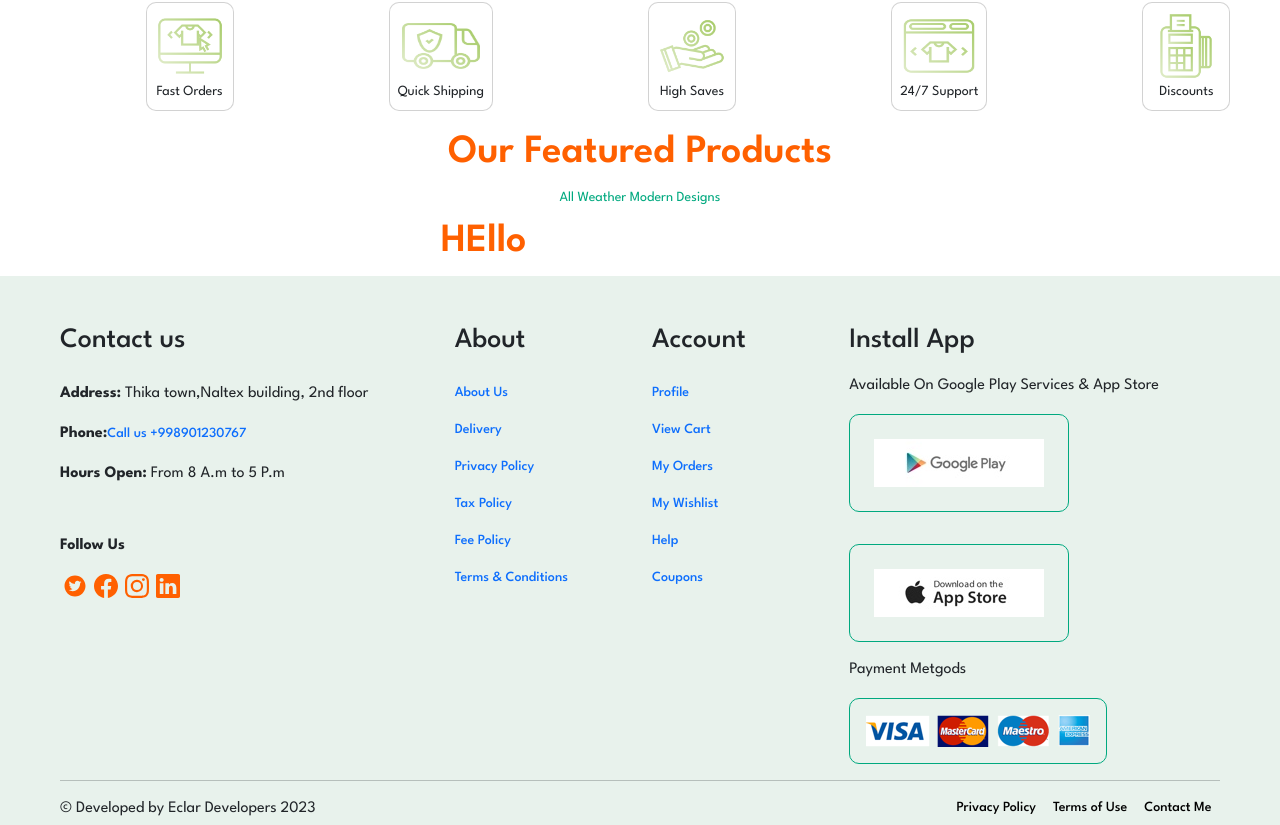
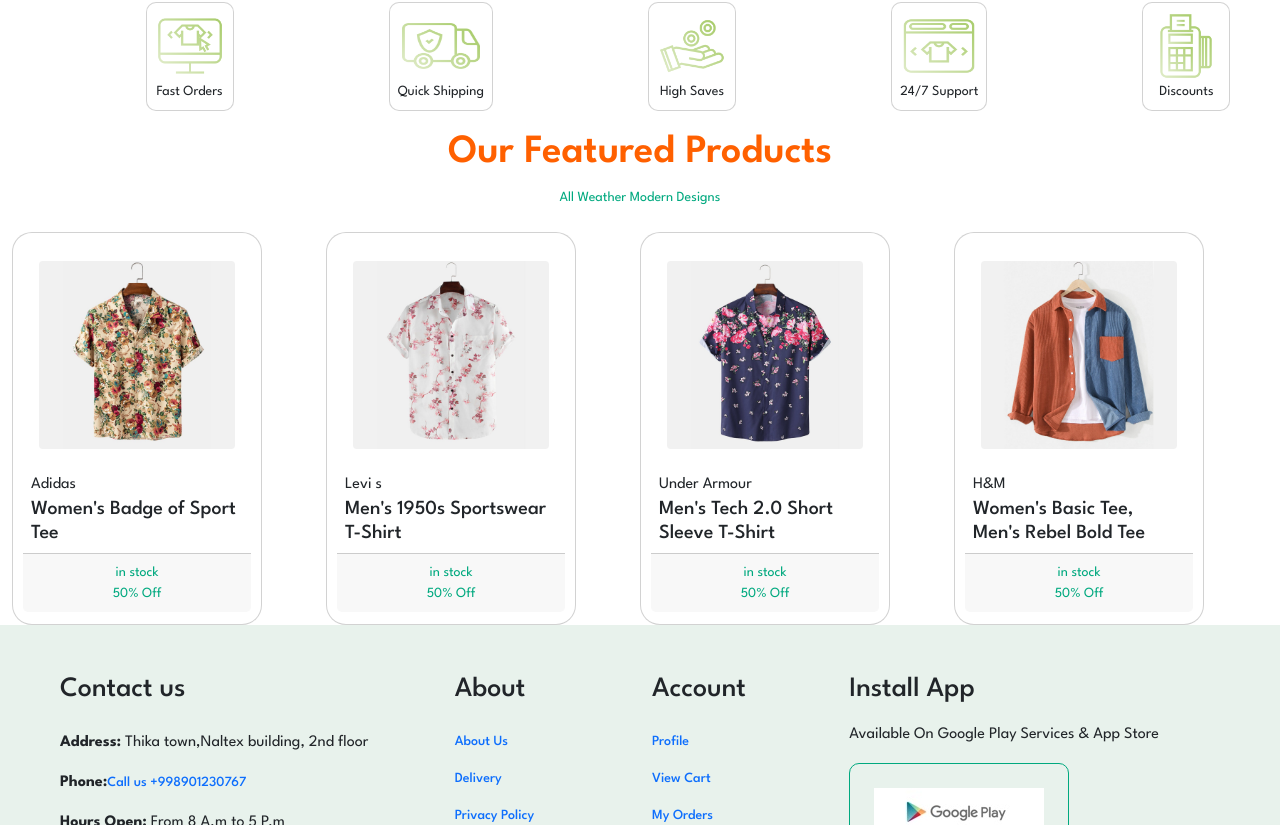
Before and after one commit to azizbekshayakubov/Online_shop, a React (Vite) app: page / in a window 1280 px wide. Shown: the part 516-1341 px from the top of the page. Built offline with nearby package versions, Linux system fonts and the light colour scheme.

Commit message:
added PRODUCTS obj

```diff
--- a/src/components/featuredProducts.jsx
+++ b/src/components/featuredProducts.jsx
@@ -1,9 +1,34 @@
-// import { PRODUCTS } from "./products";
+/* eslint-disable react/jsx-key */
+import { PRODUCTS } from "./products";
 
 const FeaturedProducts = () => {
   return (
     <>
-      <h1>HEllo</h1>
+      <div className="row mt-4">
+        {PRODUCTS.slice(2, 6).map((product) => (
+          <div className="col-3">
+            <div key={product.id}>
+              <div className="card">
+                <img
+                  src={product.image}
+                  alt=""
+                  className="card-img-top img-fluid m-auto p-3"
+                />
+                <div className="card-details">
+                  <div className="title m-2">
+                    <span>{product.brand}</span>
+                    <h5>{product.name}</h5>
+                  </div>
+                  <div className="card-footer text-center">
+                    <p>{product.status}</p>
+                    <p>{product.rate}</p>
+                  </div>
+                </div>
+              </div>
+            </div>
+          </div>
+        ))}
+      </div>
     </>
   );
 };
--- a/src/pages/home.jsx
+++ b/src/pages/home.jsx
@@ -30,11 +30,7 @@
               <h1>Our Featured Products</h1>
               <p>All Weather Modern Designs</p>
             </div>
-            <div className="d-flex justify-content-around">
-              <div className="col-4">
-                <FeaturedProducts />
-              </div>
-            </div>
+            <FeaturedProducts />
           </div>
         </div>
       </section>
```
